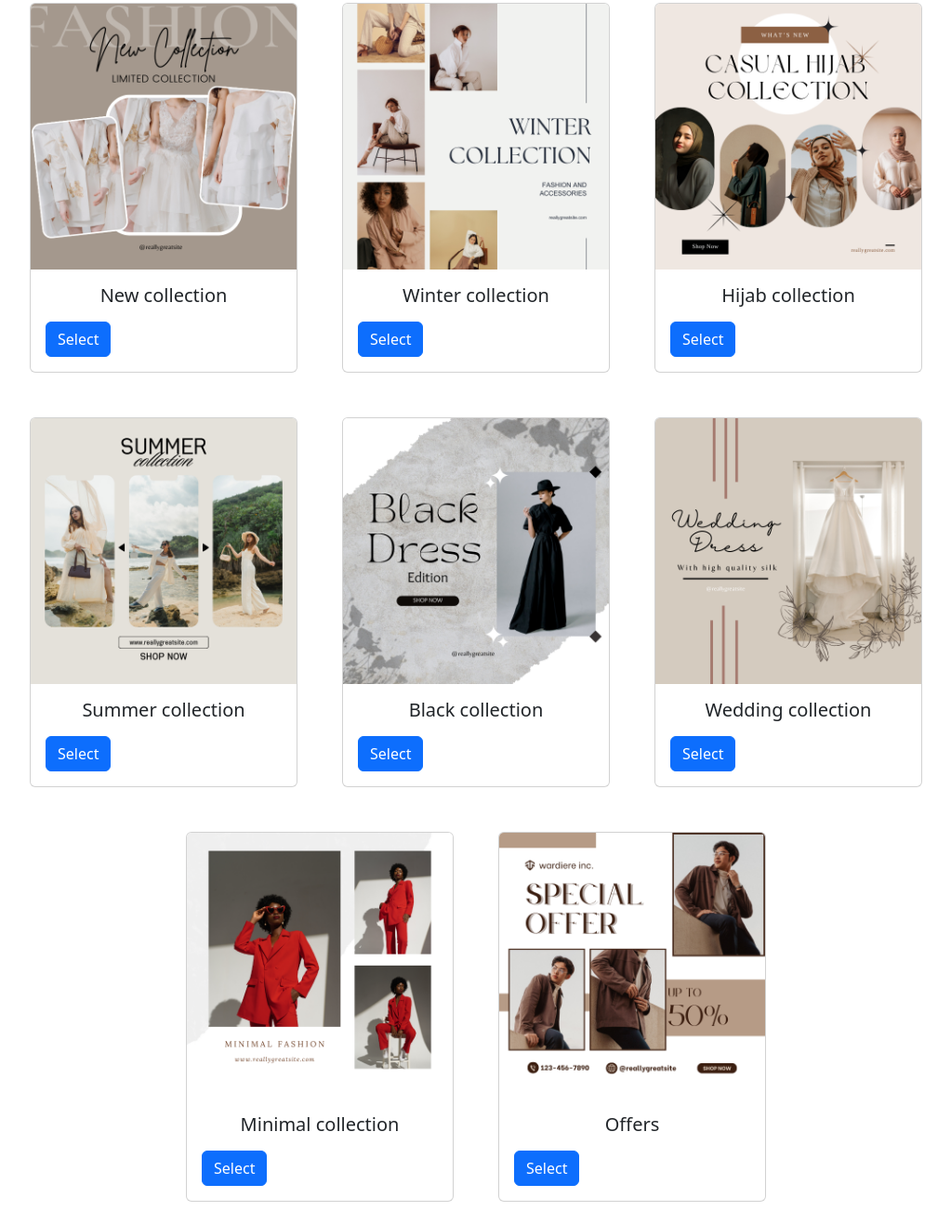
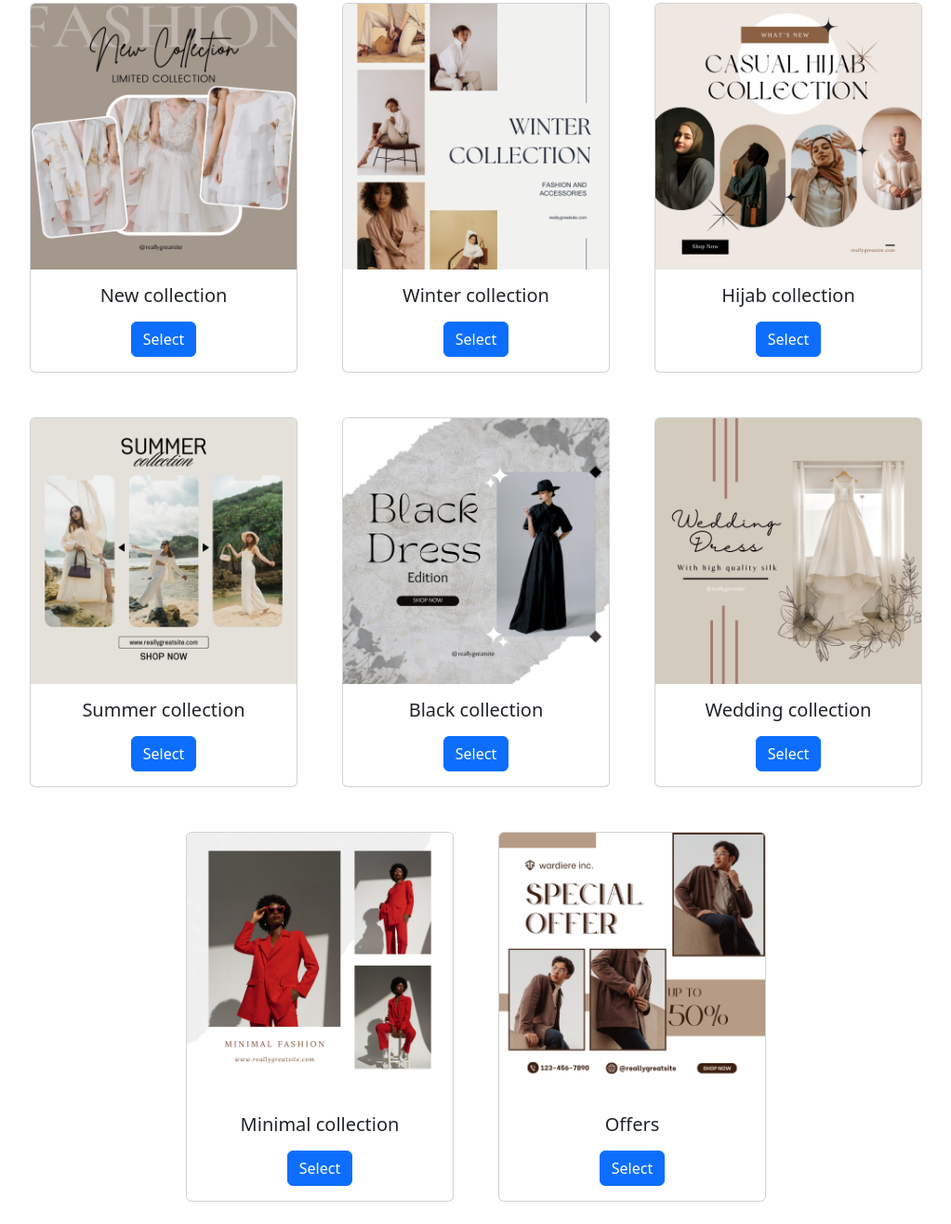
Before and after one commit to keer-thi1/bootstrap1, a plain HTML site: page index.html in a window 1280 px wide. Shown: the part 443-1760 px from the top of the page at 93% size, without its empty margins (128-1151 px from the left). Drawn offline with nearby package versions, Linux system fonts and the light colour scheme.

Commit message:
Update index.html

```diff
--- a/index.html
+++ b/index.html
@@ -91,9 +91,12 @@
             <div class="card-body">
                 <h5 class="card-title text-center mb-3">New collection</h5>
 
+                <div class="d-flex justify-content-center align-items-center">
                     <button type="button" class="btn btn-primary" data-bs-toggle="modal" data-bs-target="#exampleModal">
                         Select
                     </button>
+                </div>
+
                 <div class="modal fade" id="exampleModal" tabindex="-1" aria-labelledby="exampleModalLabel"
                     aria-hidden="true">
                     <div class="modal-dialog">
@@ -111,6 +114,7 @@
                     </div>
                 </div>
 
+
             </div>
         </div>
         <div class="card m-4 " style="width: 18rem;">
@@ -118,9 +122,11 @@
             <div class="card-body">
                 <h5 class="card-title text-center mb-3">Winter collection</h5>
 
+                <div class="d-flex justify-content-center align-items-center">
                     <button type="button" class="btn btn-primary" data-bs-toggle="modal" data-bs-target="#exampleModal">
                         Select
                     </button>
+                </div>
                 <div class="modal fade" id="exampleModal" tabindex="-1" aria-labelledby="exampleModalLabel"
                     aria-hidden="true">
                     <div class="modal-dialog">
@@ -144,9 +150,11 @@
             <div class="card-body">
                 <h5 class="card-title text-center mb-3">Hijab collection</h5>
 
+                <div class="d-flex justify-content-center align-items-center">
                     <button type="button" class="btn btn-primary" data-bs-toggle="modal" data-bs-target="#exampleModal">
                         Select
                     </button>
+                </div>
                 <div class="modal fade" id="exampleModal" tabindex="-1" aria-labelledby="exampleModalLabel"
                     aria-hidden="true">
                     <div class="modal-dialog">
@@ -170,9 +178,11 @@
             <div class="card-body">
                 <h5 class="card-title text-center mb-3">Summer collection</h5>
 
+                <div class="d-flex justify-content-center align-items-center">
                     <button type="button" class="btn btn-primary" data-bs-toggle="modal" data-bs-target="#exampleModal">
                         Select
                     </button>
+                </div>
                 <div class="modal fade" id="exampleModal" tabindex="-1" aria-labelledby="exampleModalLabel"
                     aria-hidden="true">
                     <div class="modal-dialog">
@@ -196,9 +206,11 @@
             <div class="card-body">
                 <h5 class="card-title text-center mb-3">Black collection</h5>
 
+                <div class="d-flex justify-content-center align-items-center">
                     <button type="button" class="btn btn-primary" data-bs-toggle="modal" data-bs-target="#exampleModal">
                         Select
                     </button>
+                </div>
                 <div class="modal fade" id="exampleModal" tabindex="-1" aria-labelledby="exampleModalLabel"
                     aria-hidden="true">
                     <div class="modal-dialog">
@@ -222,9 +234,11 @@
             <div class="card-body">
                 <h5 class="card-title text-center mb-3">Wedding collection</h5>
 
+                <div class="d-flex justify-content-center align-items-center">
                     <button type="button" class="btn btn-primary" data-bs-toggle="modal" data-bs-target="#exampleModal">
                         Select
                     </button>
+                </div>
                 <div class="modal fade" id="exampleModal" tabindex="-1" aria-labelledby="exampleModalLabel"
                     aria-hidden="true">
                     <div class="modal-dialog">
@@ -248,9 +262,11 @@
             <div class="card-body">
                 <h5 class="card-title text-center mb-3">Minimal collection</h5>
 
+                <div class="d-flex justify-content-center align-items-center">
                     <button type="button" class="btn btn-primary" data-bs-toggle="modal" data-bs-target="#exampleModal">
                         Select
                     </button>
+                </div>
                 <div class="modal fade" id="exampleModal" tabindex="-1" aria-labelledby="exampleModalLabel"
                     aria-hidden="true">
                     <div class="modal-dialog">
@@ -274,9 +290,11 @@
             <div class="card-body">
                 <h5 class="card-title text-center mb-3">Offers</h5>
 
+                <div class="d-flex justify-content-center align-items-center">
                     <button type="button" class="btn btn-primary" data-bs-toggle="modal" data-bs-target="#exampleModal">
                         Select
                     </button>
+                </div>
                 <div class="modal fade" id="exampleModal" tabindex="-1" aria-labelledby="exampleModalLabel"
                     aria-hidden="true">
                     <div class="modal-dialog">
```
Lines whose indentation alone changed are shown as unchanged.
